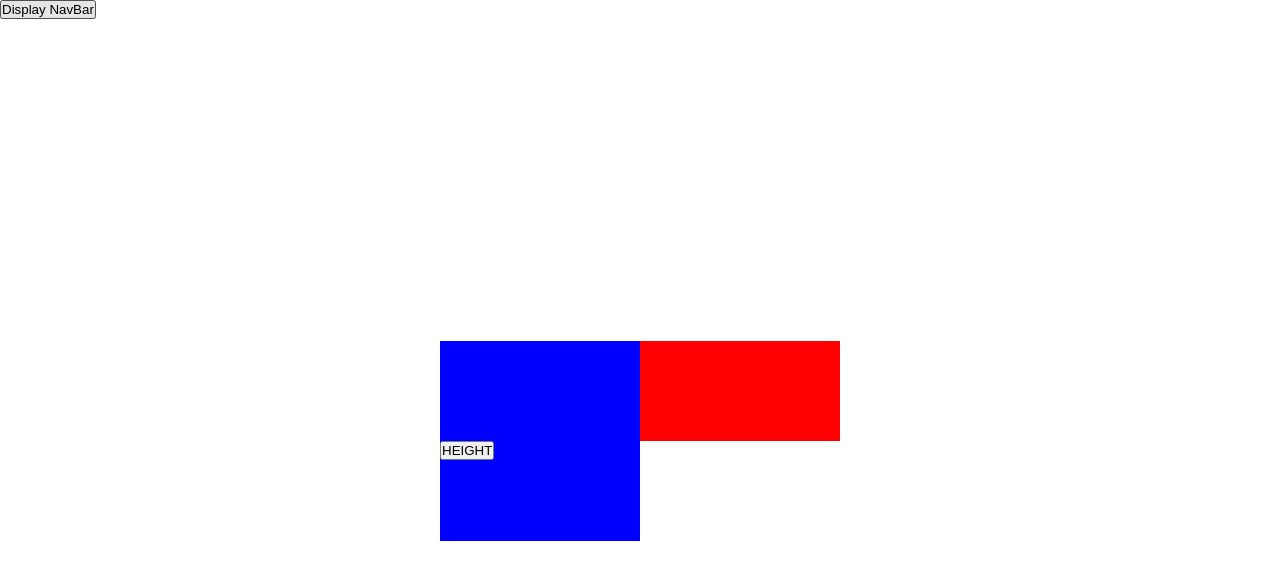
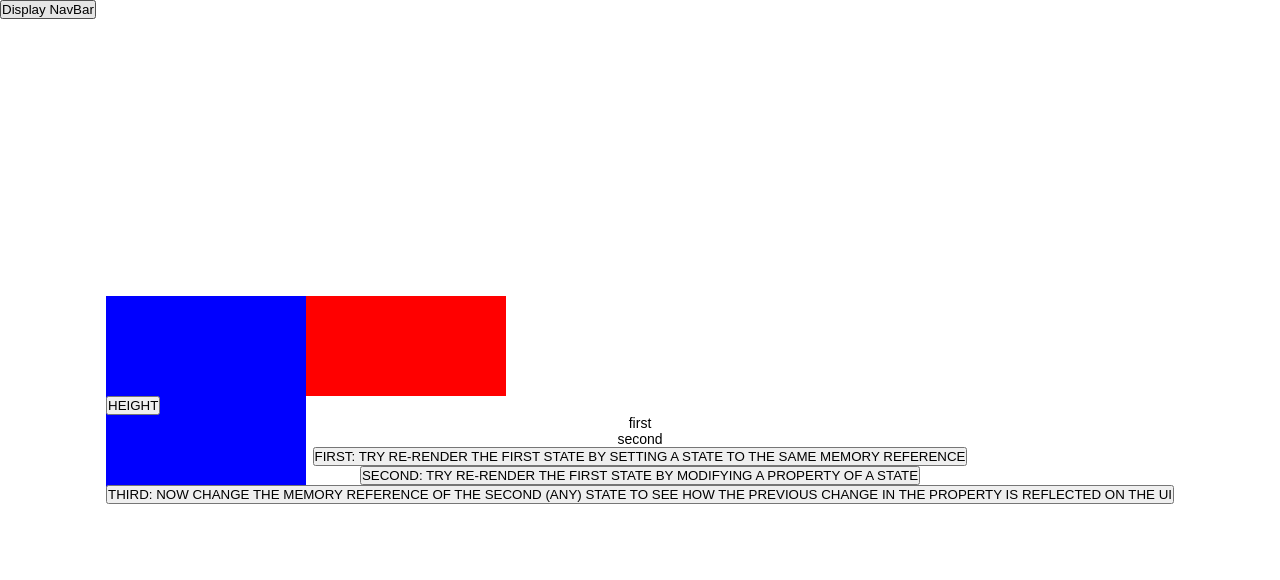
Before and after one commit to GuidoGlielmi/React-exercises, a React (Create React App) app: page /random in a window 1280 px wide. Shown: the top 580 px of the page. Built offline with nearby package versions, Linux system fonts and the light colour scheme.

Commit message:
Added Component to test functionality on function Component

```diff
--- a/src/random/Random.jsx
+++ b/src/random/Random.jsx
@@ -1,5 +1,6 @@
 import React, { Component } from 'react';
 import styles from './Random.module.css';
+import RandomAsFunction from './RandomAsFunction';
 
 class Random extends Component {
   constructor(props) {
@@ -13,6 +14,7 @@ class Random extends Component {
           <div className={styles.child}></div>
         </div>
         <button onClick={() => this.setState((ps) => ({ active: !ps.active }))}>HEIGHT</button>
+        <RandomAsFunction />
       </div>
     );
   }
--- /dev/null
+++ b/src/random/RandomAsFunction.jsx
@@ -0,0 +1,30 @@
+import React, { useState } from 'react';
+
+export default function RandomAsFunction() {
+  const [first, setFirst] = useState({ first: 'first' });
+  const [second, setSecond] = useState('second');
+  console.log('rendered');
+  return (
+    <div style={{ display: 'flex', flexDirection: 'column', alignItems: 'center' }}>
+      <p>{first.first}</p>
+      <p>{second}</p>
+      <button onClick={() => setFirst((ps) => ps)}>
+        FIRST: TRY RE-RENDER THE FIRST STATE BY SETTING A STATE TO THE SAME MEMORY REFERENCE
+      </button>
+      <button
+        onClick={() =>
+          setFirst((ps) => {
+            ps.first = 'not the first';
+            return ps;
+          })
+        }
+      >
+        SECOND: TRY RE-RENDER THE FIRST STATE BY MODIFYING A PROPERTY OF A STATE
+      </button>
+      <button onClick={() => setSecond('not the second')}>
+        THIRD: NOW CHANGE THE MEMORY REFERENCE OF THE SECOND (ANY) STATE TO SEE HOW THE PREVIOUS
+        CHANGE IN THE PROPERTY IS REFLECTED ON THE UI
+      </button>
+    </div>
+  );
+}
```
